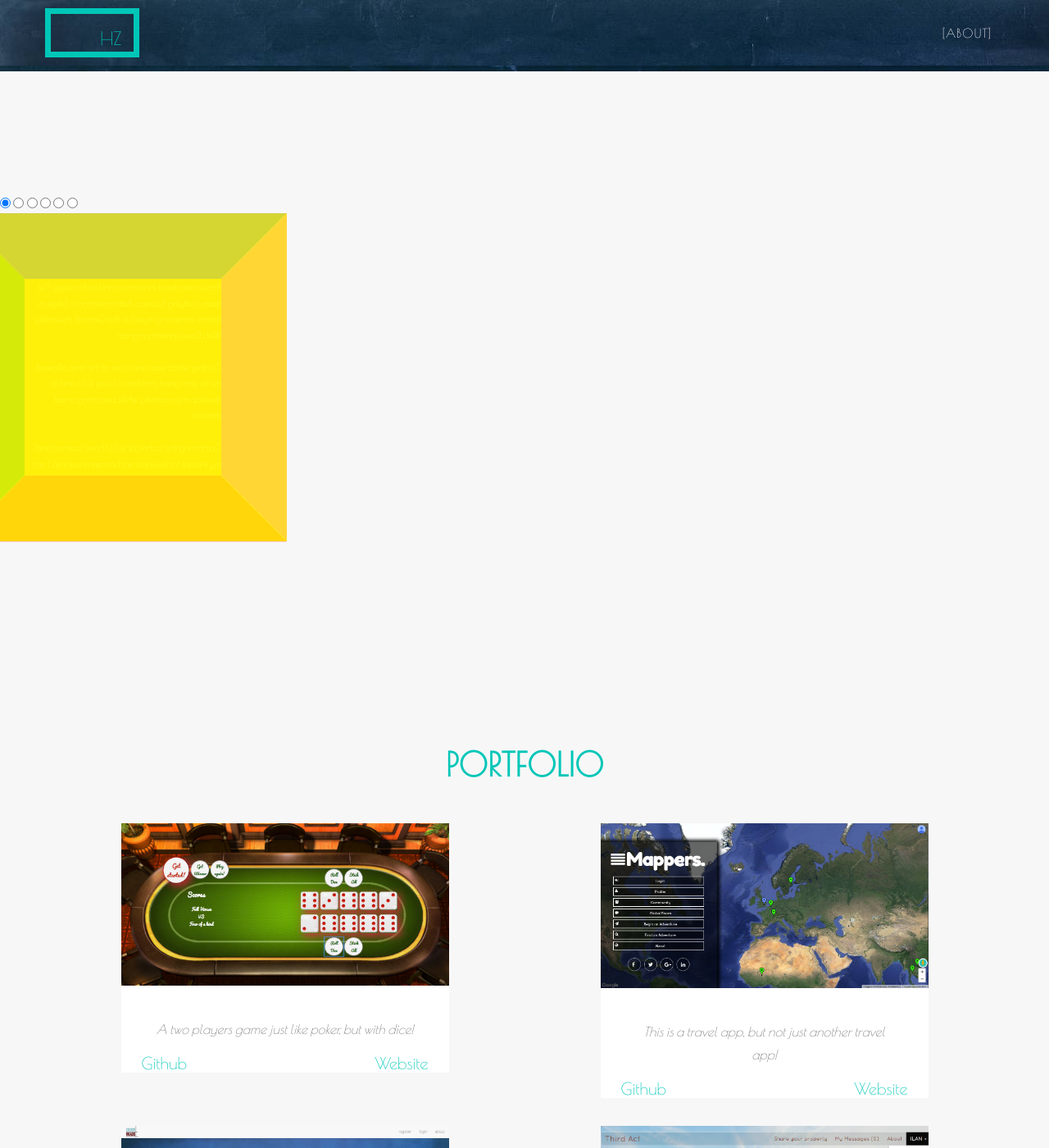
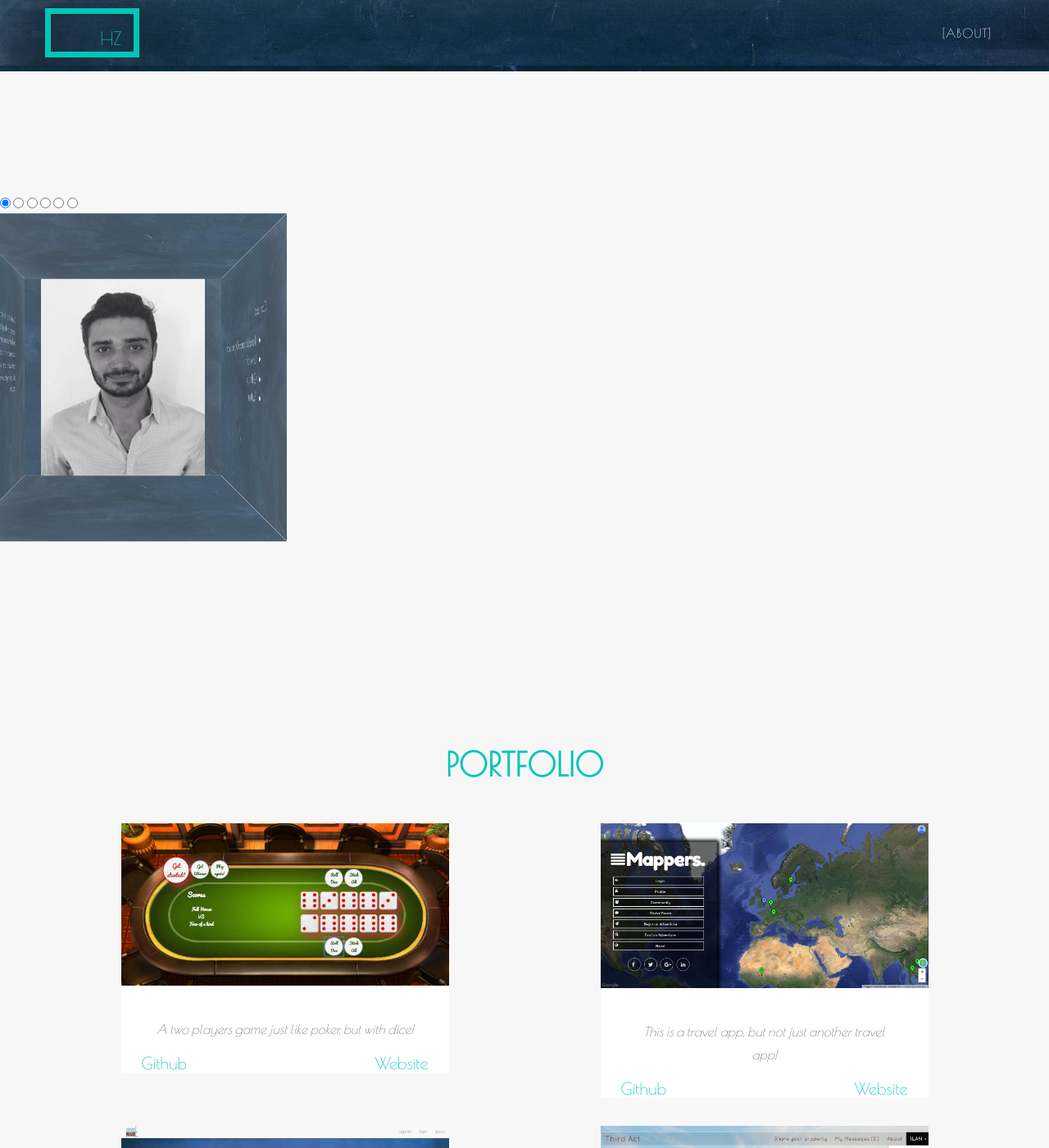
Before and after one commit to IlanHZ/IlanHZ.github.io, a Jekyll site: the page built from index.html, in a window 1280 px wide and 1400 px high, scrolled down 710 px. Shown: the whole window at 82% size. Built offline with Jekyll 4.4.1, drawn with Linux system fonts in a browser that asks for light colours; some web fonts are replaced.

Commit message:
WIP cube presentation

```diff
--- a/_includes/cube.html
+++ b/_includes/cube.html
@@ -1,5 +1,6 @@
 <section id="portfolio" class="bg-light-gray">
 <div class="projectCube">
+
   <input type="radio" checked id="radio-front" name="select-face"/>
   <input type="radio" id="radio-back" name="select-face"/>
   <input type="radio" id="radio-left" name="select-face"/>
@@ -9,16 +10,25 @@
 
   <div class="scene">
     <div class="cube">
-        <div class="cube-face  cube-face-front"></div>
-        <div class="cube-face  cube-face-back">
-          <p>
-            Passionate about innovation and technology, I’ve been studying Business Administration in Belgium, before immersing myself in the General Assembly Web Development program.</br></br>
-            Coding, which was new to me at the time, allowed me to gain great problem solving skills and to develop my creativity, while becoming a real passion.</br></br>
-            Combining the technical skills I have learned and my interest for business and entrepreneurship, I am now looking to join a team where I could continue to learn web development while being involved in the business process.</br></br>
-          </p>
+        <div class="cube-face  cube-face-front">
+          <img id="frontImage"src="img/linkedinPic2.jpg">
         </div>
-        <div class="cube-face  cube-face-left"></div>
-        <div class="cube-face  cube-face-right"></div>
+        <div id="backAbout"class="cube-face  cube-face-back">
+          Passionate about innovation and technology, I’ve been studying Business Administration in Belgium, before immersing myself in the General Assembly Web Development program.
+            Coding, which was new to me at the time, allowed me to gain great problem solving skills and to develop my creativity, while becoming a real passion.
+        </div>
+        <div id="leftAbout" class="cube-face  cube-face-left">
+            Combining the technical skills I have learned and my interest for business and entrepreneurship, I am now looking to join a team where I could continue to learn web development while being involved in the business process.
+        </div>
+        <div id="rightContact" class="cube-face  cube-face-right">
+          <p>Contact</p>
+          <ul>
+            <li>ilaneliehazan@gmail.com</li>
+            <li><a id="contactLinks" href="https://www.linkedin.com/in/ilaneliehazan">LinkedIn</a></li>
+            <li><a id="contactLinks" href="https://github.com/IlanHZ">Github</a></li>
+            <li><a id="contactLinks" href="https://twitter.com/ilanhz">Twitter</a></li>
+          </ul>
+        </div>
         <div class="cube-face  cube-face-top"></div>
         <div class="cube-face  cube-face-bottom"></div>
     </div>
```
Also changed, not shown: _includes/css/agency.css (+29 -8 lines).
